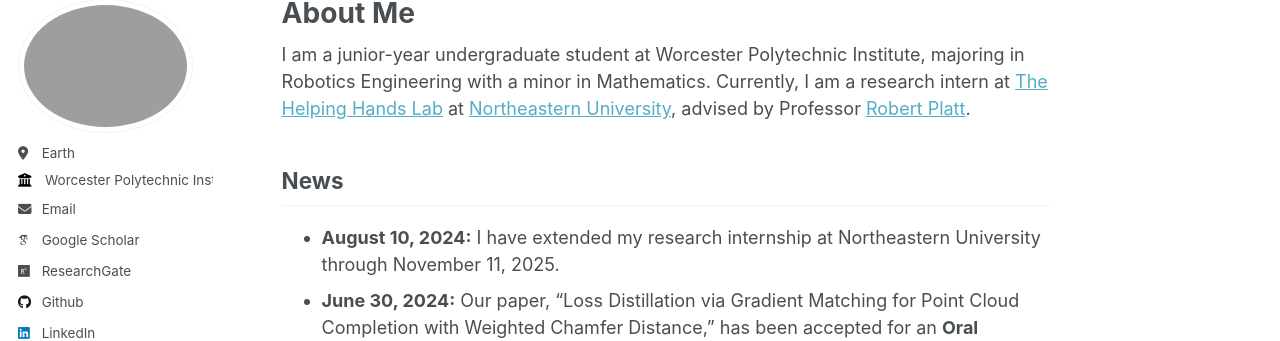
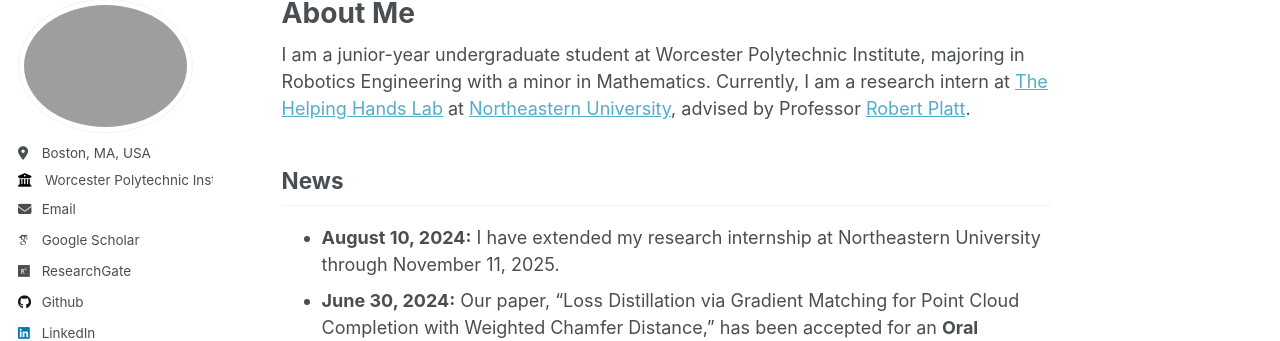
Before and after one commit to seanliu7081/seanliu7081.github.io, a Jekyll site: the page built from _pages/about.md, in a window 1280 px wide. Shown: the part 107-448 px from the top of the page. Built offline with Jekyll 4.4.1, drawn with Linux system fonts in a browser that asks for light colours; some web fonts are replaced.

Commit message:
Update _config.yml

```diff
--- a/_config.yml
+++ b/_config.yml
@@ -25,7 +25,7 @@
   # name             : "Your Sidebar Name"
   # pronouns         : he/him
   # bio              : "Short biography for the left-hand sidebar"
-  location         : "Earth"
+  location         : "Boston, MA, USA"
   employer         : "Worcester Polytechnic Institute"
   uri              : # URL
   email            : "hliu8@wpi.edu"
```
